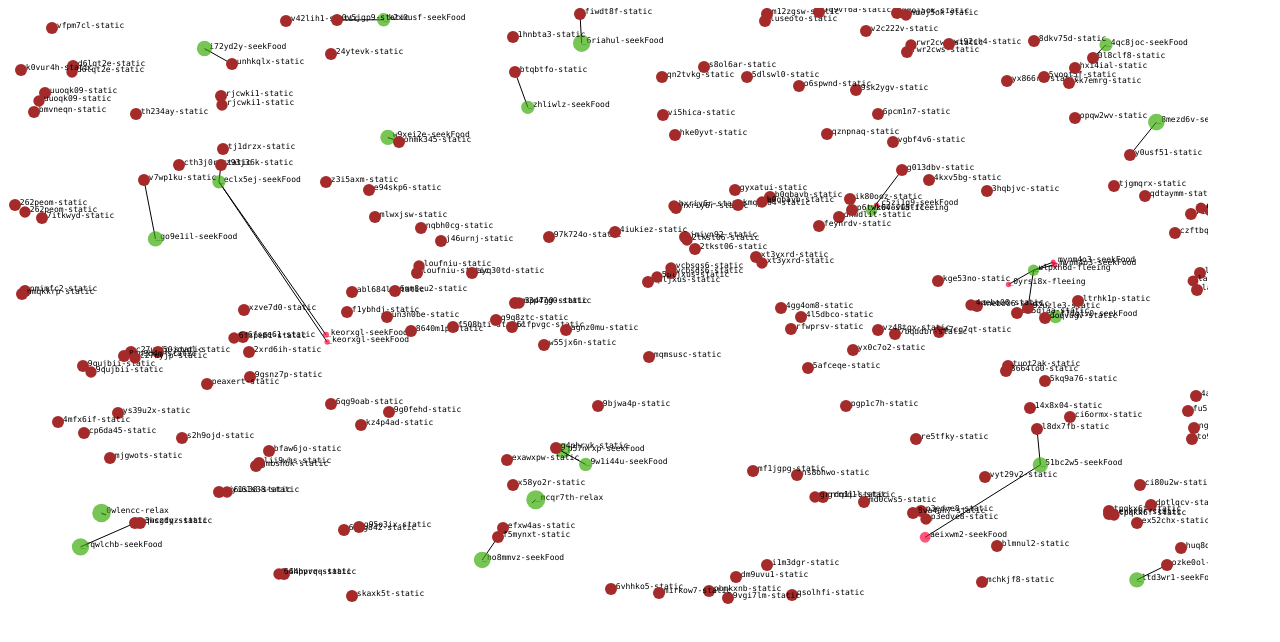
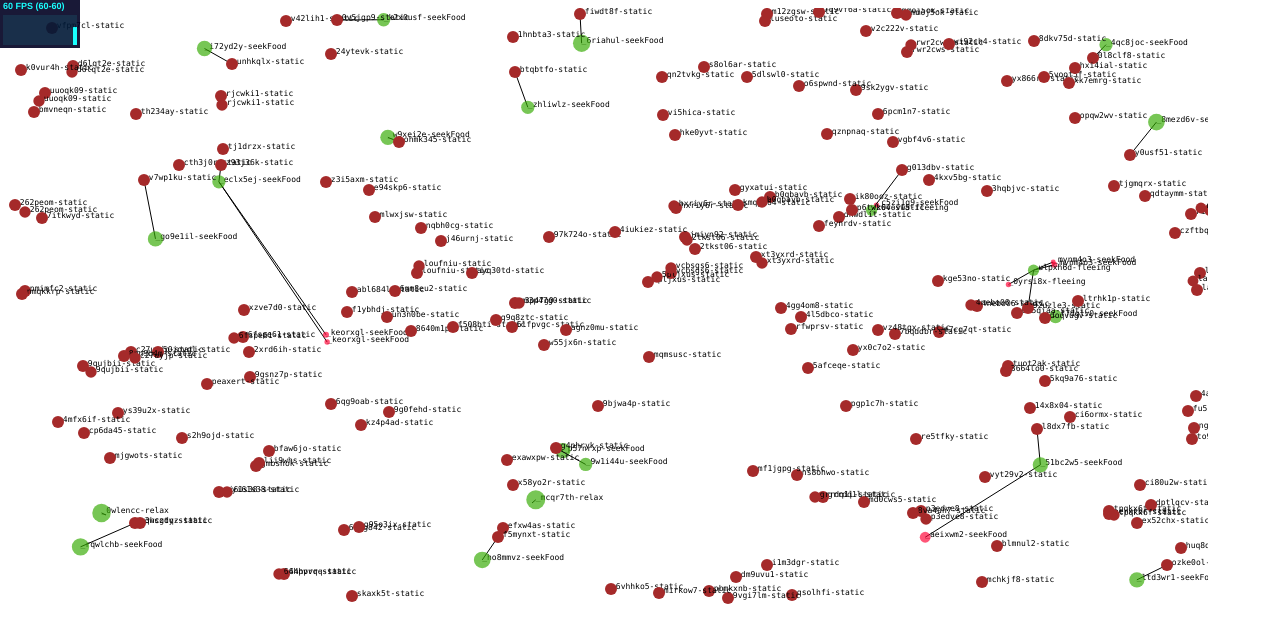
Before and after one commit to waldirbertazzijr/life-simulator, a plain HTML site: page index.html in a window 1280 px wide. Drawn offline with Linux system fonts and the light colour scheme.

Commit message:
Adding stats.js to monitoring.

```diff
--- a/index.html
+++ b/index.html
@@ -1,2 +1,12 @@
-<script src="main.js"></script>
-<canvas id="canvas" width="1200" height="600"></canvas>
+<!DOCTYPE html>
+<html>
+<head>
+    <meta charset="UTF-8">
+    <title>Life Simulator</title>
+    <script src="stats.js"></script>
+    <script src="main.js"></script>
+</head>
+<body>
+    <canvas id="canvas" width="1200" height="600"></canvas>
+</body>
+</html>
--- a/main.js
+++ b/main.js
@@ -299,7 +299,12 @@ function init() {
 	window.requestAnimationFrame(draw);
 }
 
+const stats = new Stats();
+stats.showPanel(0); // 0: fps, 1: ms, 2: mb, 3+: custom
+
 function draw() {
+	stats.begin();
+
 	window.ctx.clearRect(0, 0, window.config.worldWidth, window.config.worldHeight); // clear canvas
 
 	animals.forEach(animal => {
@@ -326,9 +331,54 @@ function draw() {
 		removeDead();
 	});
 
+	stats.end();
+
 	window.requestAnimationFrame(draw);
 }
 
+// function draw() {
+//     const ctx = window.ctx;
+//     const config = window.config;
+//     const twoPi = 2 * Math.PI;
+//     const buffer = document.createElement('canvas');
+//     buffer.width = config.worldWidth;
+//     buffer.height = config.worldHeight;
+//     const bufferCtx = buffer.getContext('2d');
+
+//     bufferCtx.clearRect(0, 0, config.worldWidth, config.worldHeight); // clear buffer
+
+//     animals.forEach(animal => {
+//         animal.live();
+
+//         var width = animal.getWidth();
+
+//         bufferCtx.beginPath();
+//         bufferCtx.arc(animal.positionX, animal.positionY, width, 0, twoPi);
+//         bufferCtx.fillStyle = animal.color;
+//         bufferCtx.fill();
+
+//         bufferCtx.font ='8px Monaco';
+//         bufferCtx.fillStyle = '#000';
+//         bufferCtx.fillText(animal.family + "-" + animal.walkStrategy, animal.positionX, animal.positionY);
+
+//         if (config.drawTargets && animal.currentTarget !== null) {
+//             bufferCtx.beginPath();
+//             bufferCtx.moveTo(animal.positionX, animal.positionY);
+//             bufferCtx.lineTo(animal.currentTarget.positionX, animal.currentTarget.positionY);
+//             bufferCtx.stroke();
+//         }
+
+//         removeDead();
+//     });
+
+//     // Copy the image from the buffer to the visible canvas
+//     ctx.drawImage(buffer, 0, 0);
+
+//     window.requestAnimationFrame(draw);
+// }
+
 window.onload = function () {
+	document.body.appendChild( stats.dom );
+
 	this.init();
 };
--- /dev/null
+++ b/stats.js
@@ -0,0 +1,179 @@
+(function (global, factory) {
+	typeof exports === 'object' && typeof module !== 'undefined' ? module.exports = factory() :
+	typeof define === 'function' && define.amd ? define(factory) :
+	(global.Stats = factory());
+}(this, (function () { 'use strict';
+
+/**
+ * @author mrdoob / http://mrdoob.com/
+ */
+
+var Stats = function () {
+
+	var mode = 0;
+
+	var container = document.createElement( 'div' );
+	container.style.cssText = 'position:fixed;top:0;left:0;cursor:pointer;opacity:0.9;z-index:10000';
+	container.addEventListener( 'click', function ( event ) {
+
+		event.preventDefault();
+		showPanel( ++ mode % container.children.length );
+
+	}, false );
+
+	//
+
+	function addPanel( panel ) {
+
+		container.appendChild( panel.dom );
+		return panel;
+
+	}
+
+	function showPanel( id ) {
+
+		for ( var i = 0; i < container.children.length; i ++ ) {
+
+			container.children[ i ].style.display = i === id ? 'block' : 'none';
+
+		}
+
+		mode = id;
+
+	}
+
+	//
+
+	var beginTime = ( performance || Date ).now(), prevTime = beginTime, frames = 0;
+
+	var fpsPanel = addPanel( new Stats.Panel( 'FPS', '#0ff', '#002' ) );
+	var msPanel = addPanel( new Stats.Panel( 'MS', '#0f0', '#020' ) );
+
+	if ( self.performance && self.performance.memory ) {
+
+		var memPanel = addPanel( new Stats.Panel( 'MB', '#f08', '#201' ) );
+
+	}
+
+	showPanel( 0 );
+
+	return {
+
+		REVISION: 16,
+
+		dom: container,
+
+		addPanel: addPanel,
+		showPanel: showPanel,
+
+		begin: function () {
+
+			beginTime = ( performance || Date ).now();
+
+		},
+
+		end: function () {
+
+			frames ++;
+
+			var time = ( performance || Date ).now();
+
+			msPanel.update( time - beginTime, 200 );
+
+			if ( time >= prevTime + 1000 ) {
+
+				fpsPanel.update( ( frames * 1000 ) / ( time - prevTime ), 100 );
+
+				prevTime = time;
+				frames = 0;
+
+				if ( memPanel ) {
+
+					var memory = performance.memory;
+					memPanel.update( memory.usedJSHeapSize / 1048576, memory.jsHeapSizeLimit / 1048576 );
+
+				}
+
+			}
+
+			return time;
+
+		},
+
+		update: function () {
+
+			beginTime = this.end();
+
+		},
+
+		// Backwards Compatibility
+
+		domElement: container,
+		setMode: showPanel
+
+	};
+
+};
+
+Stats.Panel = function ( name, fg, bg ) {
+
+	var min = Infinity, max = 0, round = Math.round;
+	var PR = round( window.devicePixelRatio || 1 );
+
+	var WIDTH = 80 * PR, HEIGHT = 48 * PR,
+			TEXT_X = 3 * PR, TEXT_Y = 2 * PR,
+			GRAPH_X = 3 * PR, GRAPH_Y = 15 * PR,
+			GRAPH_WIDTH = 74 * PR, GRAPH_HEIGHT = 30 * PR;
+
+	var canvas = document.createElement( 'canvas' );
+	canvas.width = WIDTH;
+	canvas.height = HEIGHT;
+	canvas.style.cssText = 'width:80px;height:48px';
+
+	var context = canvas.getContext( '2d' );
+	context.font = 'bold ' + ( 9 * PR ) + 'px Helvetica,Arial,sans-serif';
+	context.textBaseline = 'top';
+
+	context.fillStyle = bg;
+	context.fillRect( 0, 0, WIDTH, HEIGHT );
+
+	context.fillStyle = fg;
+	context.fillText( name, TEXT_X, TEXT_Y );
+	context.fillRect( GRAPH_X, GRAPH_Y, GRAPH_WIDTH, GRAPH_HEIGHT );
+
+	context.fillStyle = bg;
+	context.globalAlpha = 0.9;
+	context.fillRect( GRAPH_X, GRAPH_Y, GRAPH_WIDTH, GRAPH_HEIGHT );
+
+	return {
+
+		dom: canvas,
+
+		update: function ( value, maxValue ) {
+
+			min = Math.min( min, value );
+			max = Math.max( max, value );
+
+			context.fillStyle = bg;
+			context.globalAlpha = 1;
+			context.fillRect( 0, 0, WIDTH, GRAPH_Y );
+			context.fillStyle = fg;
+			context.fillText( round( value ) + ' ' + name + ' (' + round( min ) + '-' + round( max ) + ')', TEXT_X, TEXT_Y );
+
+			context.drawImage( canvas, GRAPH_X + PR, GRAPH_Y, GRAPH_WIDTH - PR, GRAPH_HEIGHT, GRAPH_X, GRAPH_Y, GRAPH_WIDTH - PR, GRAPH_HEIGHT );
+
+			context.fillRect( GRAPH_X + GRAPH_WIDTH - PR, GRAPH_Y, PR, GRAPH_HEIGHT );
+
+			context.fillStyle = bg;
+			context.globalAlpha = 0.9;
+			context.fillRect( GRAPH_X + GRAPH_WIDTH - PR, GRAPH_Y, PR, round( ( 1 - ( value / maxValue ) ) * GRAPH_HEIGHT ) );
+
+		}
+
+	};
+
+};
+
+return Stats;
+
+})));
```
